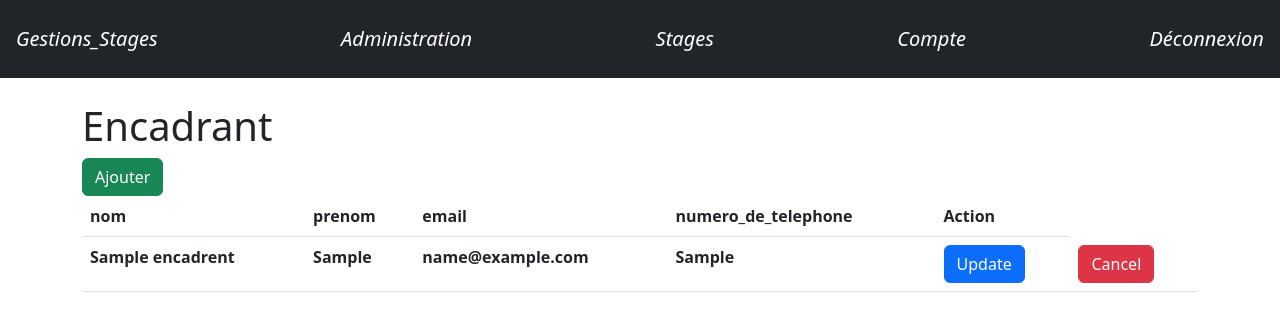
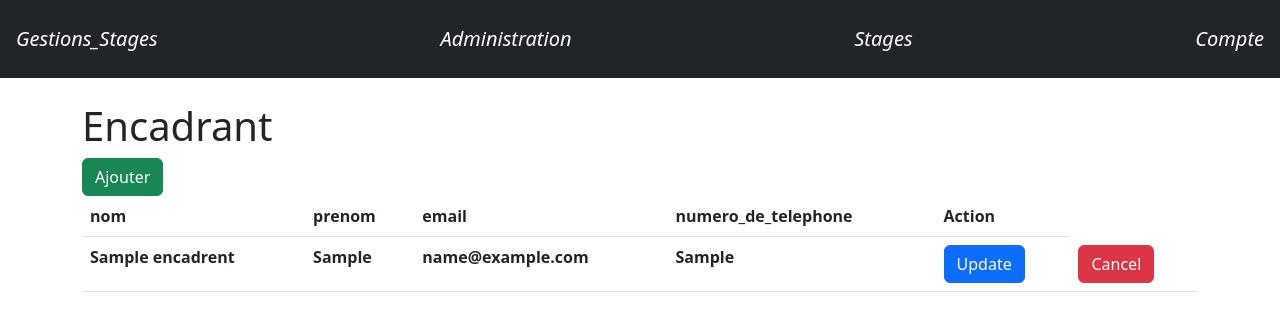
Before and after one commit to Minetoukh/PI_S4, a Django app: page /encadrant/ in a window 1280 px wide. Shown: the top 331 px of the page. Run offline with Django 4.2, Linux system fonts and the light colour scheme; tables that the repository leaves empty hold one stand-in row (Sample ...).

Commit message:
5adije 3edli css 3le ra7tek 6walet nti chet7ani ma t5eyemti?

```diff
--- a/G_stages/templates/navbar.html
+++ b/G_stages/templates/navbar.html
@@ -115,8 +115,8 @@
 
 
 
-        <a class="nav-link" href="#">Compte</a>
-        <a class="nav-link" href="/logout">Déconnexion</a>
+
+        <a class="nav-link" href="/logout">Compte</a>
     </nav>
 
     <!-- <div class="dropdown">
```
